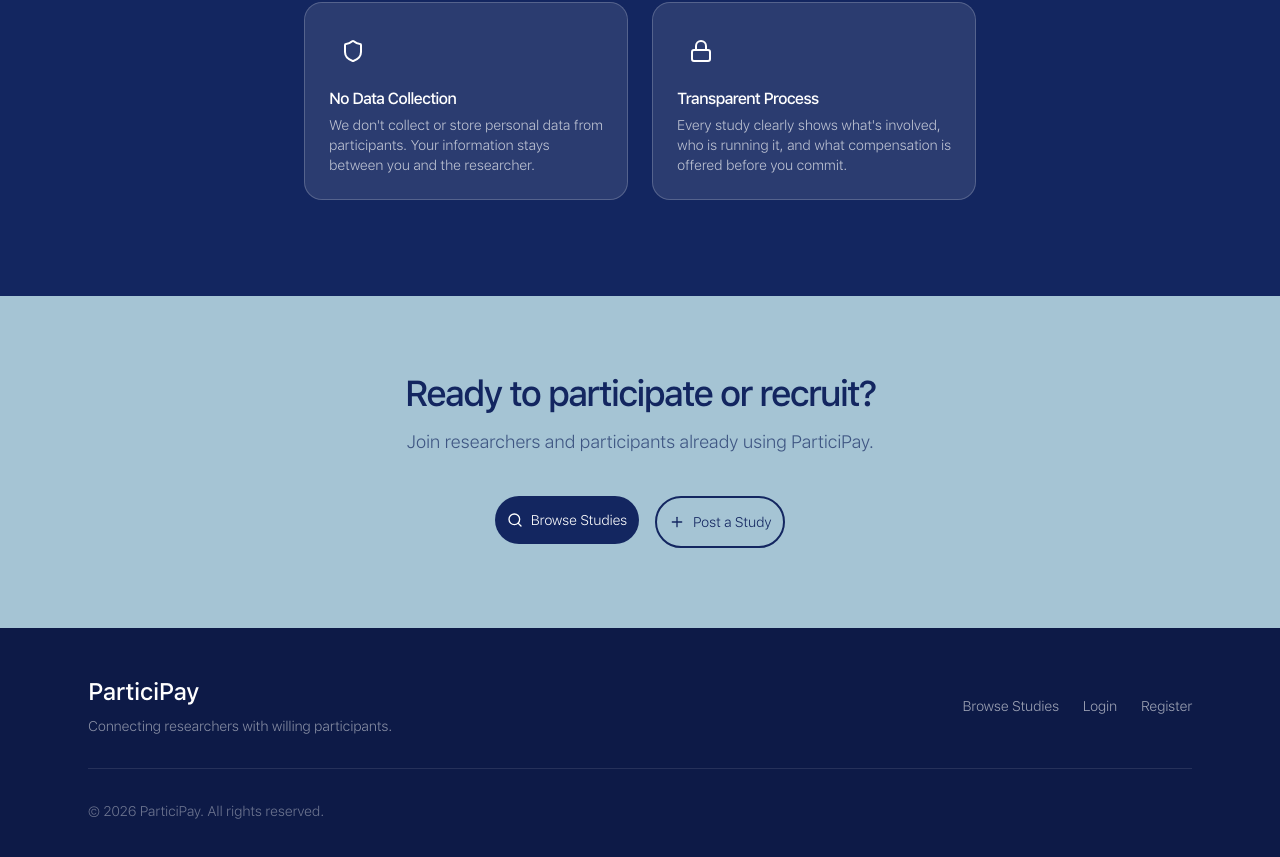
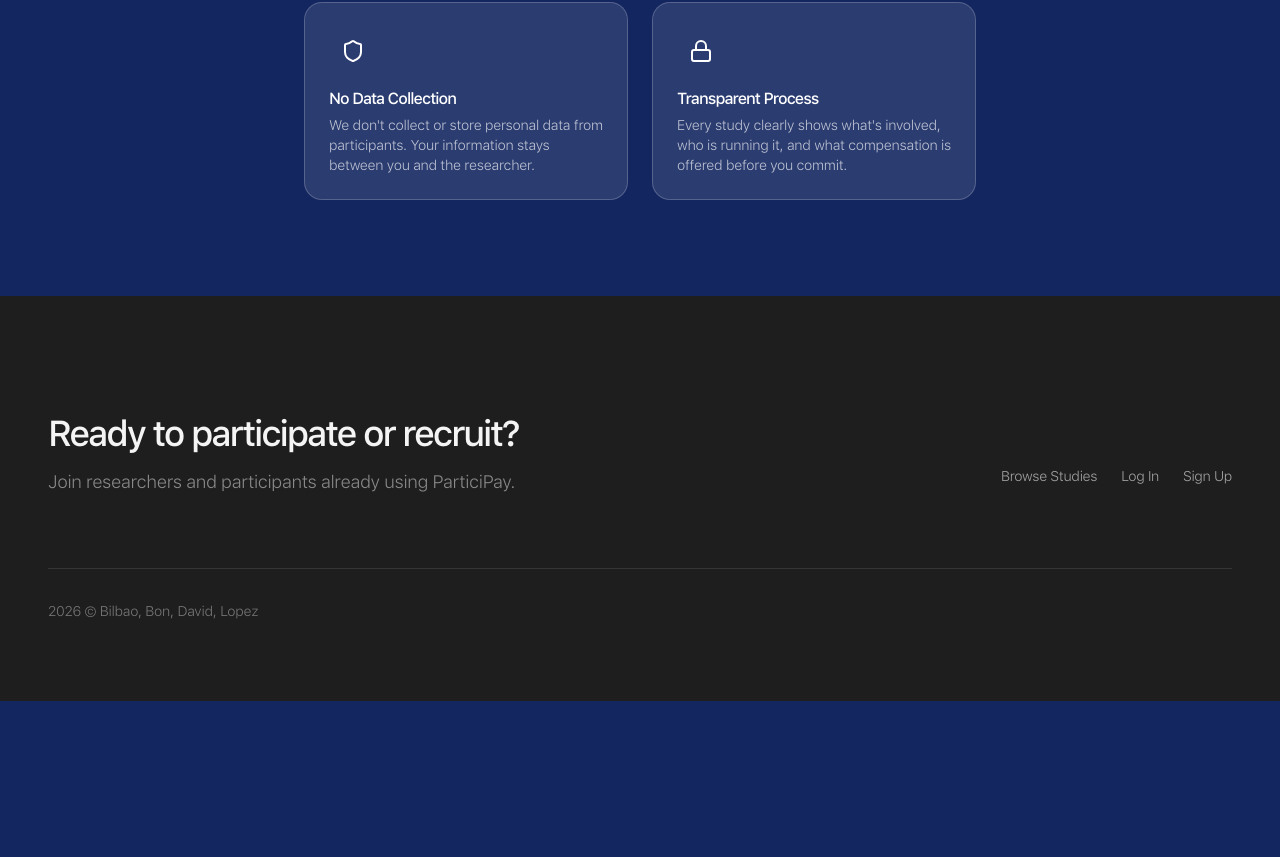
Before and after one commit to gheelopez/participay, a Next.js app: page / in a window 1280 px wide. Shown: the part 3153-4010 px from the top of the page. After the commit the page ends 3854 px from the top, so only its background shows below. Built offline with nearby package versions, Linux system fonts and the light colour scheme.

Commit message:
style: footer

```diff
--- a/src/app/page.tsx
+++ b/src/app/page.tsx
@@ -354,53 +354,17 @@
   )
 }
 
-function FinalCTASection() {
-  const ref = useScrollAnimation()
-  return (
-    <section className="py-20" style={{ backgroundColor: '#a5c4d4' }}>
-      <div ref={ref} className="section-animate max-w-4xl mx-auto px-6 text-center">
-        <h2 className="text-4xl font-bold leading-tight mb-4" style={{ color: '#132660' }}>
-          Ready to participate or recruit?
-        </h2>
-        <p className="text-lg mb-10" style={{ color: 'rgba(19,38,96,0.7)' }}>
-          Join researchers and participants already using ParticiPay.
-        </p>
-        <div className="flex gap-4 justify-center flex-wrap">
-          <Button
-            asChild
-            className="rounded-full py-6 px-8 text-white transition-all duration-300 ease-out"
-            style={{ backgroundColor: '#132660' }}
-          >
-            <Link href="/studies" className="flex items-center gap-2">
-              <Search className="w-5 h-5" />
-              Browse Studies
-            </Link>
-          </Button>
-          <Button
-            asChild
-            className="rounded-full py-6 px-8 bg-transparent border-2 transition-all duration-300 ease-out"
-            style={{ borderColor: '#132660', color: '#132660' }}
-          >
-            <Link href="/register" className="flex items-center gap-2">
-              <Plus className="w-5 h-5" />
-              Post a Study
-            </Link>
-          </Button>
-        </div>
-      </div>
-    </section>
-  )
-}
-
 function Footer() {
   return (
-    <footer className="py-12" style={{ backgroundColor: '#0d1a47' }}>
-      <div className="max-w-6xl mx-auto px-6">
-        <div className="flex flex-col md:flex-row justify-between items-start md:items-center gap-8 mb-8">
+    <footer className="py-20" style={{ backgroundColor: '#1E1E1E' }}>
+      <div className=" mx-10 px-2">
+        <div className="flex flex-col md:flex-row justify-between items-start md:items-center gap-8 mb-8 mt-10">
           <div>
-            <p className="text-2xl font-bold text-white mb-2">ParticiPay</p>
-            <p className="text-sm" style={{ color: 'rgba(255,255,255,0.5)' }}>
-              Connecting researchers with willing participants.
+            <h2 className="text-4xl font-bold leading-tight mb-4" style={{ color: '#f4f4f4' }}>
+              Ready to participate or recruit?
+            </h2>
+            <p className="text-lg mb-10" style={{ color: '#f4f4f4', opacity: '0.5' }}>
+              Join researchers and participants already using ParticiPay.
             </p>
           </div>
           <div className="flex flex-wrap gap-6">
@@ -408,16 +372,16 @@
               Browse Studies
             </Link>
             <Link href="/login" className="text-sm transition-colors duration-200" style={{ color: 'rgba(255,255,255,0.6)' }}>
-              Login
+              Log In
             </Link>
             <Link href="/register" className="text-sm transition-colors duration-200" style={{ color: 'rgba(255,255,255,0.6)' }}>
-              Register
+              Sign Up
             </Link>
           </div>
         </div>
         <div className="pt-8" style={{ borderTop: '1px solid rgba(255,255,255,0.1)' }}>
           <p className="text-sm" style={{ color: 'rgba(255,255,255,0.4)' }}>
-            &copy; {new Date().getFullYear()} ParticiPay. All rights reserved.
+            {new Date().getFullYear()} &copy; Bilbao, Bon, David, Lopez
           </p>
         </div>
       </div>
@@ -434,7 +398,6 @@
       <WhyUsSection />
       <CompensationSection />
       <TrustSection />
-      <FinalCTASection />
       <Footer />
     </div>
   )
```
